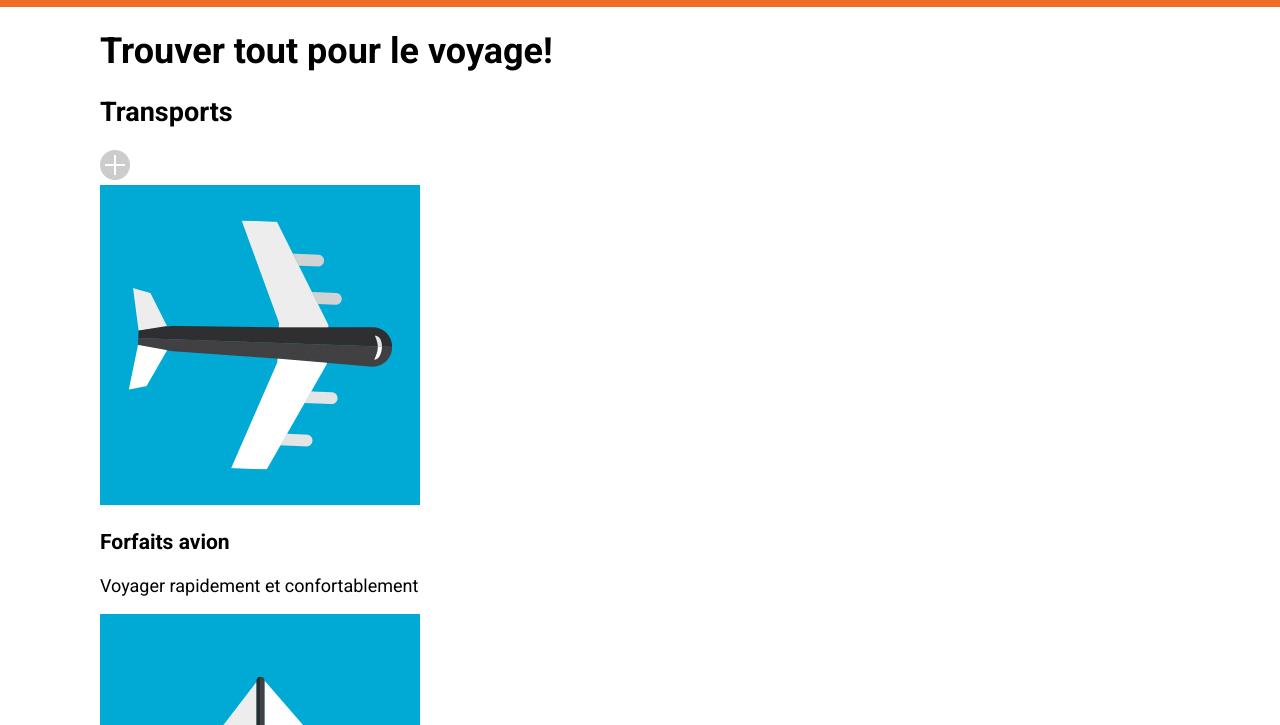
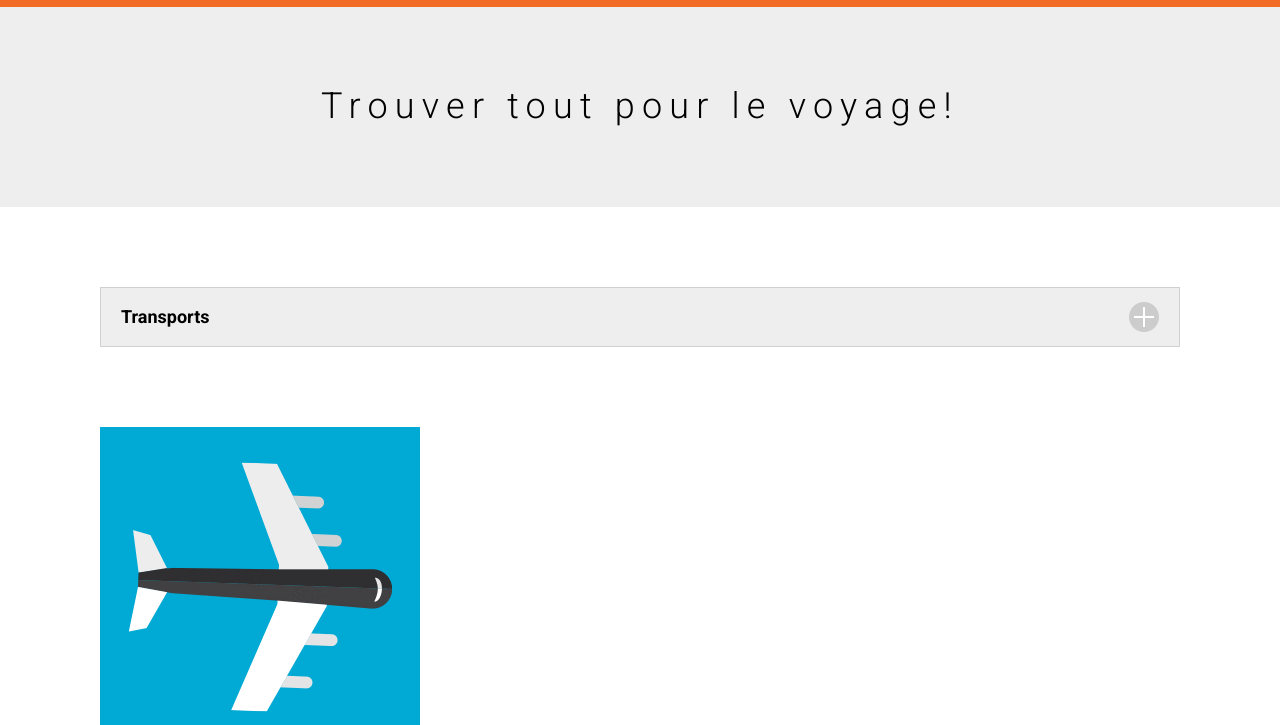
Before and after one commit to NicolasSajaroff/site1_voyagelesieur, a plain HTML site: page index.html in a window 1280 px wide. Shown: the part 75-800 px from the top of the page. Drawn offline with Linux system fonts and the light colour scheme.

Commit message:
création du css titre_section

```diff
--- a/css/styles.css
+++ b/css/styles.css
@@ -145,6 +145,72 @@ header nav a:hover{
 
 /*---FIN du HEADER---*/
 
+/*---SECTION "BANNIÈRE"---*/
+
+.banniere{
+
+    background-color: #eeeeee;
+
+}
+
+.banniere .wrapper{
+
+    height: 200px;
+
+    display: flex;
+    justify-content: center;
+    align-items: center;
+
+}
+
+h1{
+
+    font-size: 36px;
+    font-weight: 300;
+    text-align: center;
+    letter-spacing: 7.2px;
+
+}
+
+/*---FIN de la SECTION "BANNIÈRE"---*/
+
+/*---SECTION "TITRE_SECTION"---*/
+
+.titre_section{
+
+    display: flex;
+    justify-content: space-between;
+    align-items: center;
+
+    height: 60px;
+
+    background-color: #eeeeee;
+
+    border: solid 1px #d0d0d0;
+
+    margin-top: 80px;
+    margin-bottom: 80px;
+
+    padding-left: 20px;
+    padding-right: 20px;
+
+}
+
+h2{
+
+    font-size: 18px;
+    font-weight: bold;
+
+}
+
+/*---FIN de la SECTION "TITRE_SECTION"---*/
+
+/*---FIN de la SECTION "CONTENU_TRANSPORT"---*/
+
+
+
+/*---FIN de la SECTION "CONTENU_TRANSPORT"---*/
+
 /*------------------------------------------------------------
 PROPRIÉTÉS DES MODULES
 ------------------------------------------------------------*/
```
